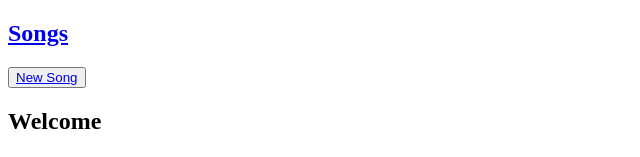
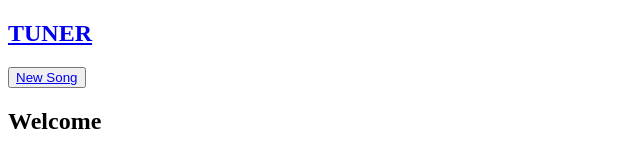
Before and after one commit to 9-3-pursuit/lab-express-sql-seed-read, a React (Create React App) app in the folder front-end/: page / in a window 1280 px wide. Shown: the top 157 px of the page, without its empty margins (0-640 px from the left). Built offline with nearby package versions, Linux system fonts and the light colour scheme.

Commit message:
modified Tuner to all Caps (TUNER) in NavBar

```diff
--- a/front-end/src/Components/NavBar.js
+++ b/front-end/src/Components/NavBar.js
@@ -4,10 +4,11 @@
   return (
     <nav>
       <h1>
-        <Link to="/songs">Songs</Link>
+        <Link to="/songs">TUNER</Link>
       </h1>
       <button>
-        <Link to="/songs/new">New Song</Link>
+
+        <Link  to="/songs/new">New Song</Link>
       </button>
     </nav>
   );
```
